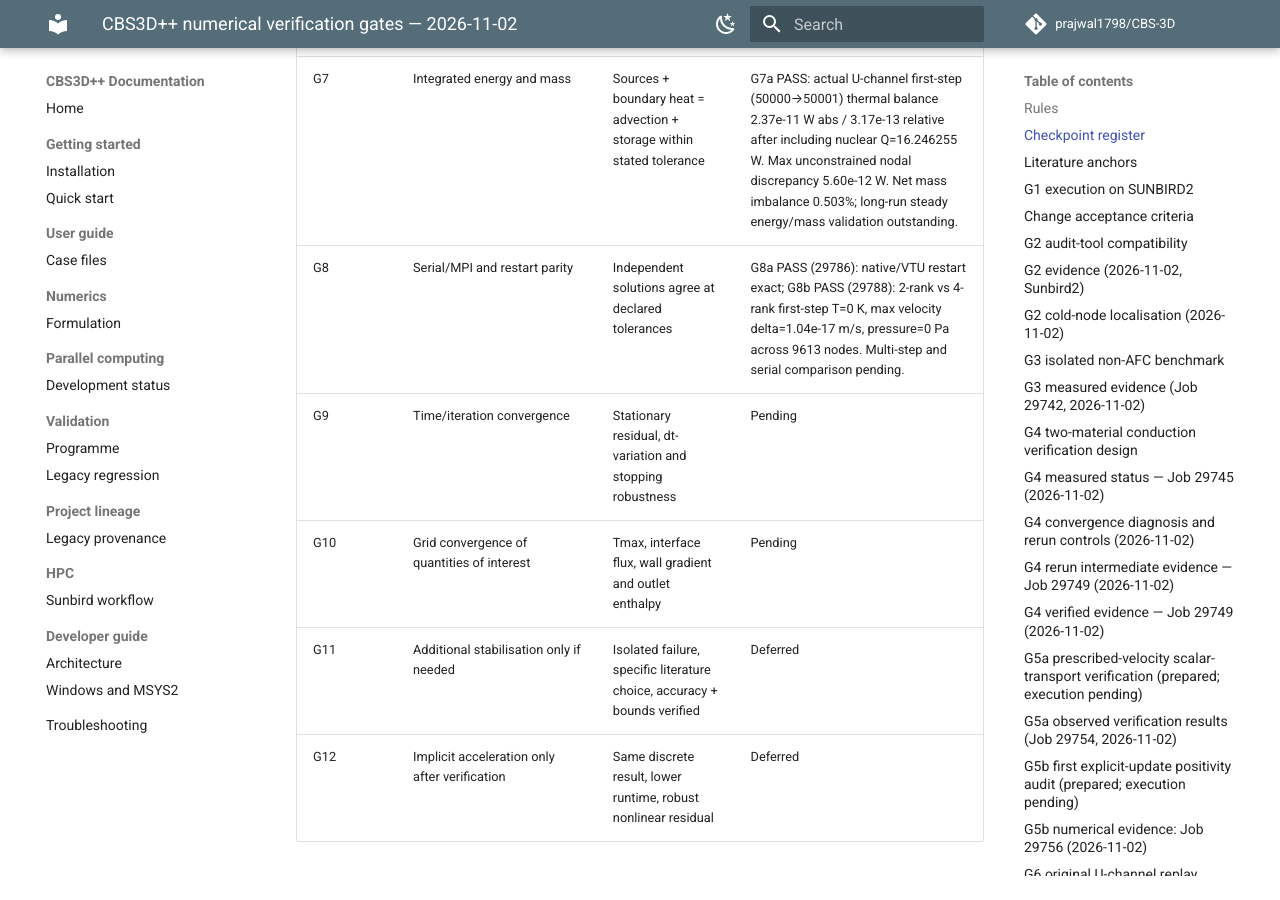
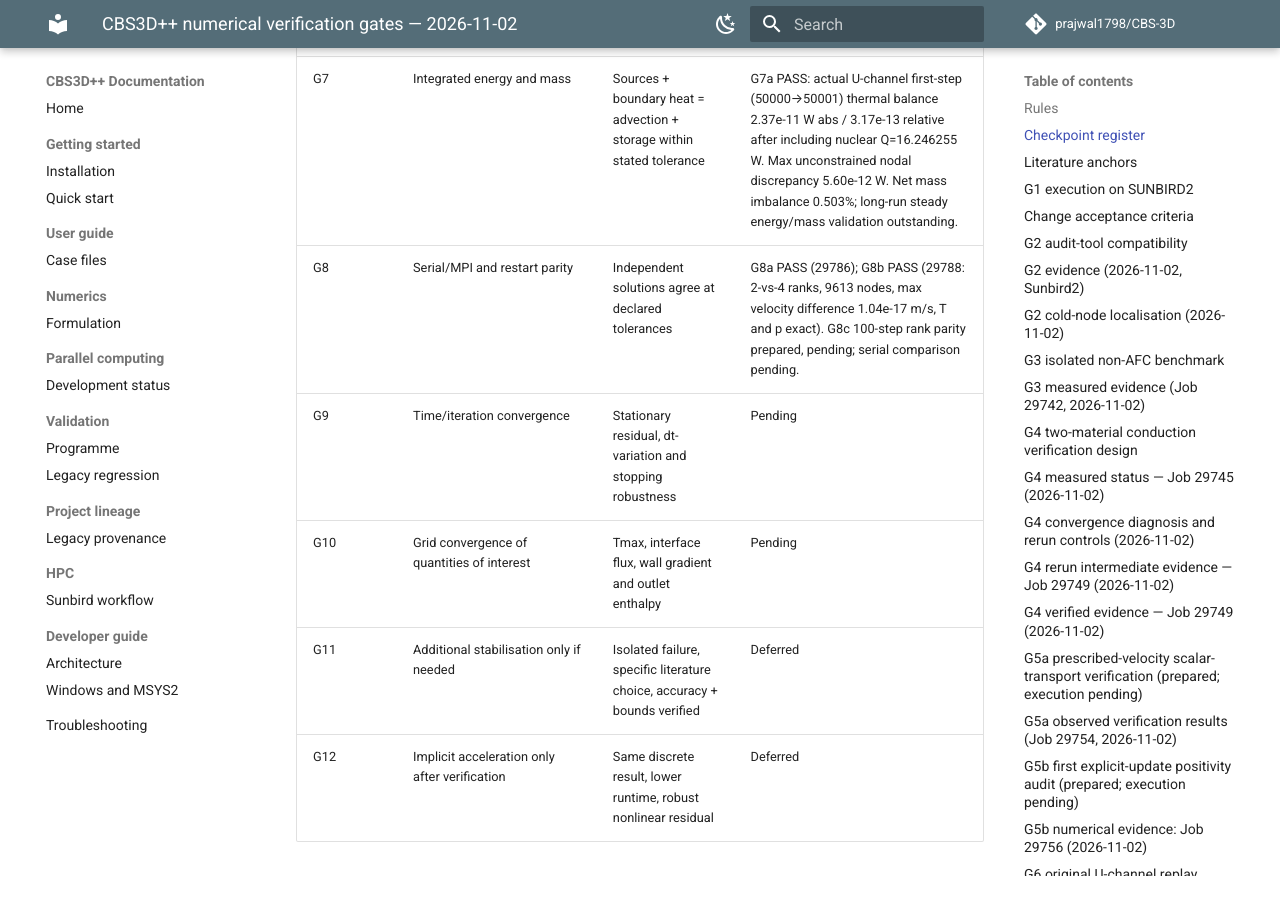
Before and after one commit to prajwal1798/CBS-3D, an MkDocs documentation site: the page built from docs/verification/CBS3D_NUMERICAL_VERIFICATION_GATES.md, in a window 1280 px wide and 900 px high, scrolled down 1851 px. Built offline with MkDocs 1.6.1 and Material for MkDocs 9.7.7, drawn with Linux system fonts in a browser that asks for light colours; comment, search, counter and statistics services are not loaded.

Commit message:
Record G8c pending 100-step coupled parity

```diff
--- a/docs/verification/CBS3D_NUMERICAL_VERIFICATION_GATES.md
+++ b/docs/verification/CBS3D_NUMERICAL_VERIFICATION_GATES.md
@@ -23,7 +23,7 @@
 | G5 | Prescribed-flow scalar transport | Uniform T, analytical convection-diffusion and manufactured solutions | G5a PASS (29754): 3-grid steady Pe=3, bound-preserving exact solution; G5b implementation PASS (29756): production mass/RHS/matrix/first-step consistency, but unlimited update fails DMP on synthetic meshes; full coupled/transient MMS pending |
 | G6 | Discrete positivity / DMP | Inspect assembled update matrix and *first* bound violation | CONFIRMED non-DMP on actual U-channel: Job 29763 node 5707 has 5 negative neighbour links (total -0.310272 K) vs 8 positive links (+0.211759 K); first-step undershoot -0.098513 K reproduced to ~3e-15 K. Galerkin advection dominates negative links. |
 | G7 | Integrated energy and mass | Sources + boundary heat = advection + storage within stated tolerance | G7a PASS: actual U-channel first-step (50000→50001) thermal balance 2.37e-11 W abs / 3.17e-13 relative after including nuclear Q=16.246255 W. Max unconstrained nodal discrepancy 5.60e-12 W. Net mass imbalance 0.503%; long-run steady energy/mass validation outstanding. |
-| G8 | Serial/MPI and restart parity | Independent solutions agree at declared tolerances | G8a PASS (29786): native/VTU restart exact; G8b PASS (29788): 2-rank vs 4-rank first-step T=0 K, max velocity delta=1.04e-17 m/s, pressure=0 Pa across 9613 nodes. Multi-step and serial comparison pending. |
+| G8 | Serial/MPI and restart parity | Independent solutions agree at declared tolerances | G8a PASS (29786); G8b PASS (29788: 2-vs-4 ranks, 9613 nodes, max velocity difference 1.04e-17 m/s, T and p exact). G8c 100-step rank parity prepared, pending; serial comparison pending. |
 | G9 | Time/iteration convergence | Stationary residual, dt-variation and stopping robustness | Pending |
 | G10 | Grid convergence of quantities of interest | Tmax, interface flux, wall gradient and outlet enthalpy | Pending |
 | G11 | Additional stabilisation only if needed | Isolated failure, specific literature choice, accuracy + bounds verified | Deferred |
```
